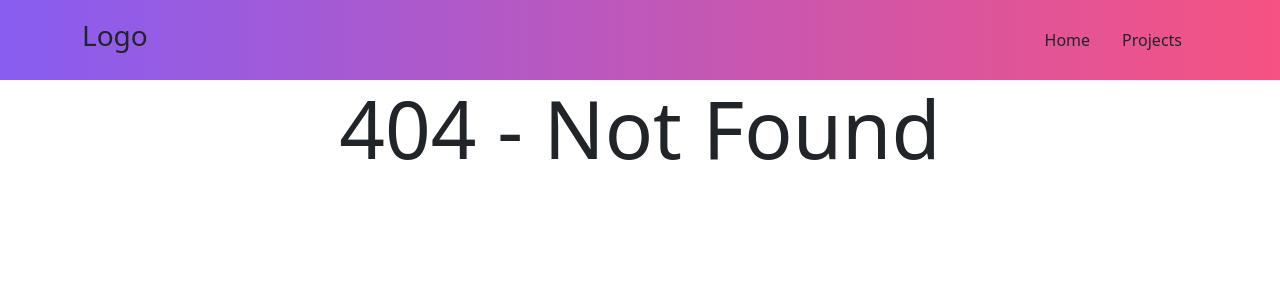
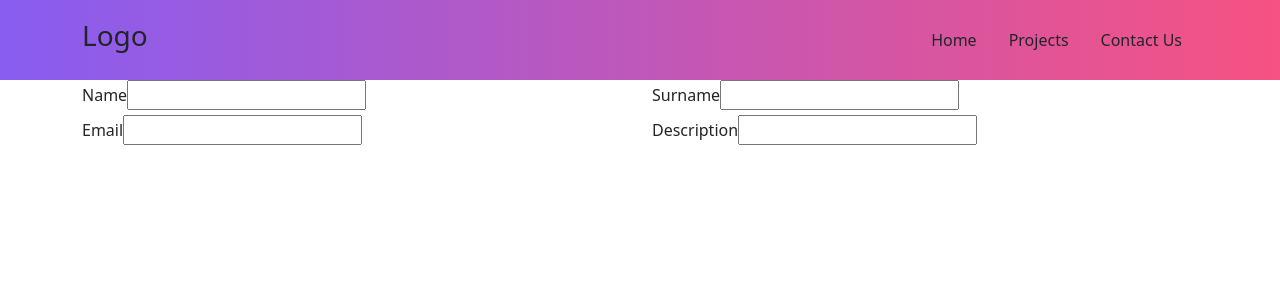
Before and after one commit to fabiomuzzu/vite-boolfolio, a Vue app: page /contact-us in a window 1280 px wide. Before the commit this address had no page. Shown: the top 300 px of the page. Built offline with nearby package versions, Linux system fonts and the light colour scheme.

Commit message:
added AppContactUs.vue file, linked in route and header

```diff
--- a/src/components/AppHeader.vue
+++ b/src/components/AppHeader.vue
@@ -13,7 +13,10 @@ export default {
                     name: 'projects',
                     label: 'Projects',
                 },
-
+                {
+                    name: 'contact-us',
+                    label: 'Contact Us',
+                },
             ],
         };
     },
--- /dev/null
+++ b/src/pages/AppContactUs.vue
@@ -0,0 +1,47 @@
+<script>
+import axios from 'axios';
+import {store} from '../store.js';
+
+export default {
+    name: 'ContactUs',
+    data() {
+        return {
+
+        }
+    },
+}
+</script>
+
+<template lang="">
+
+    <div class="container">
+        <form @submit.prevent="sendForm()" method="POST">
+            <div class="row">
+                <div class="col-6">
+                    <label class="form-label" for="name">Name</label>
+                    <input type="text">
+                </div>
+                <div class="col-6">
+                    <label class="form-label" for="surname">Surname</label>
+                    <input type="text">
+                </div>
+                <div class="col-6">
+                    <label class="form-label" for="email">Email</label>
+                    <input type="text">
+                </div>
+                <div class="col-6">
+                    <label class="form-label" for="description">Description</label>
+                    <input type="text">
+                </div>
+                <div class="col-12">
+
+                </div>
+            </div>
+        </form>
+    </div>
+
+</template>
+
+<style lang="scss" scoped>
+
+</style>
--- a/src/router.js
+++ b/src/router.js
@@ -3,6 +3,8 @@ import AppHome from './pages/AppHome.vue';
 import Projects from './pages/Projects.vue';
 import AppNotFound from './pages/AppNotFound.vue';
 import ShowProject from './pages/ShowProject.vue';
+import AppContactUs from './pages/AppContactUs.vue';
+
 
 
 
@@ -25,6 +27,11 @@ const router = createRouter({
             component: ShowProject,
         },
         {
+            path: '/contact-us',
+            name: 'contact-us',
+            component: AppContactUs,
+        },
+        {
             path: '/:patchMatch(.*)*',
             name: 'not-found',
             component: AppNotFound,
```
